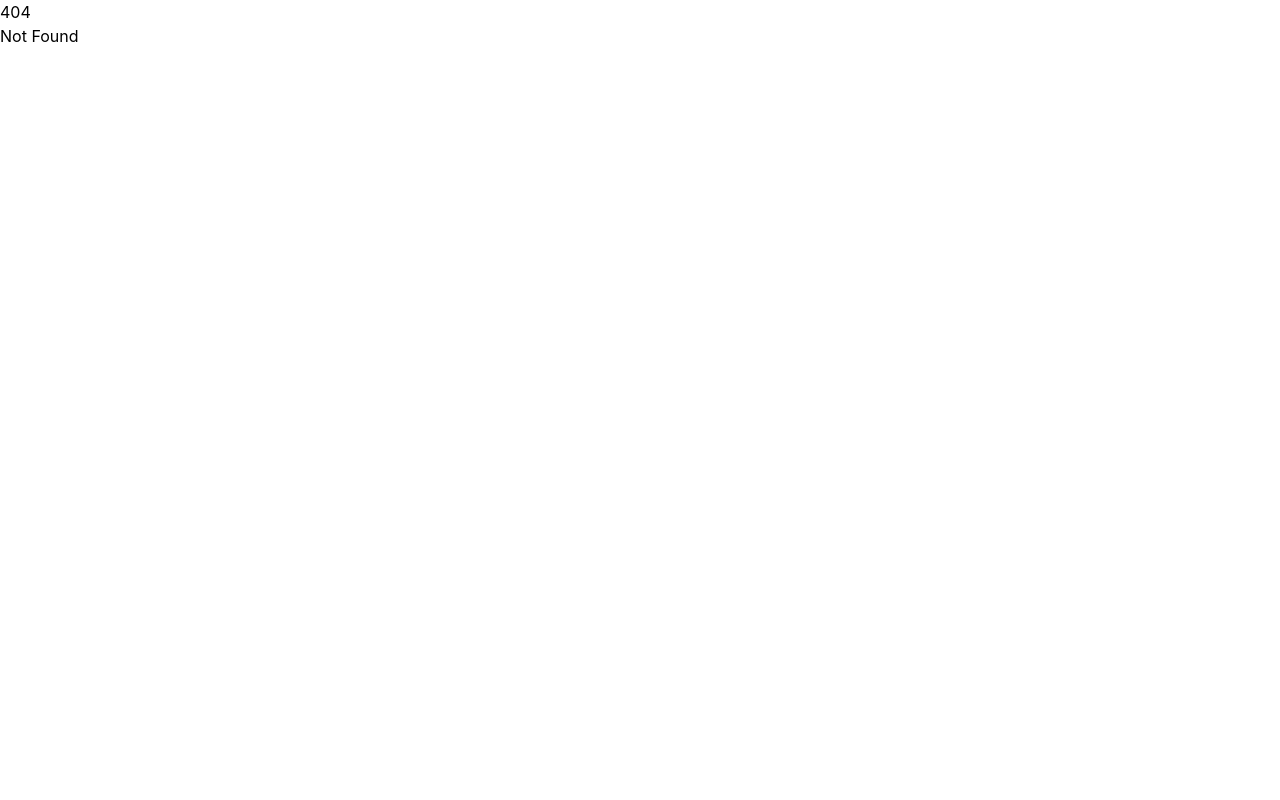
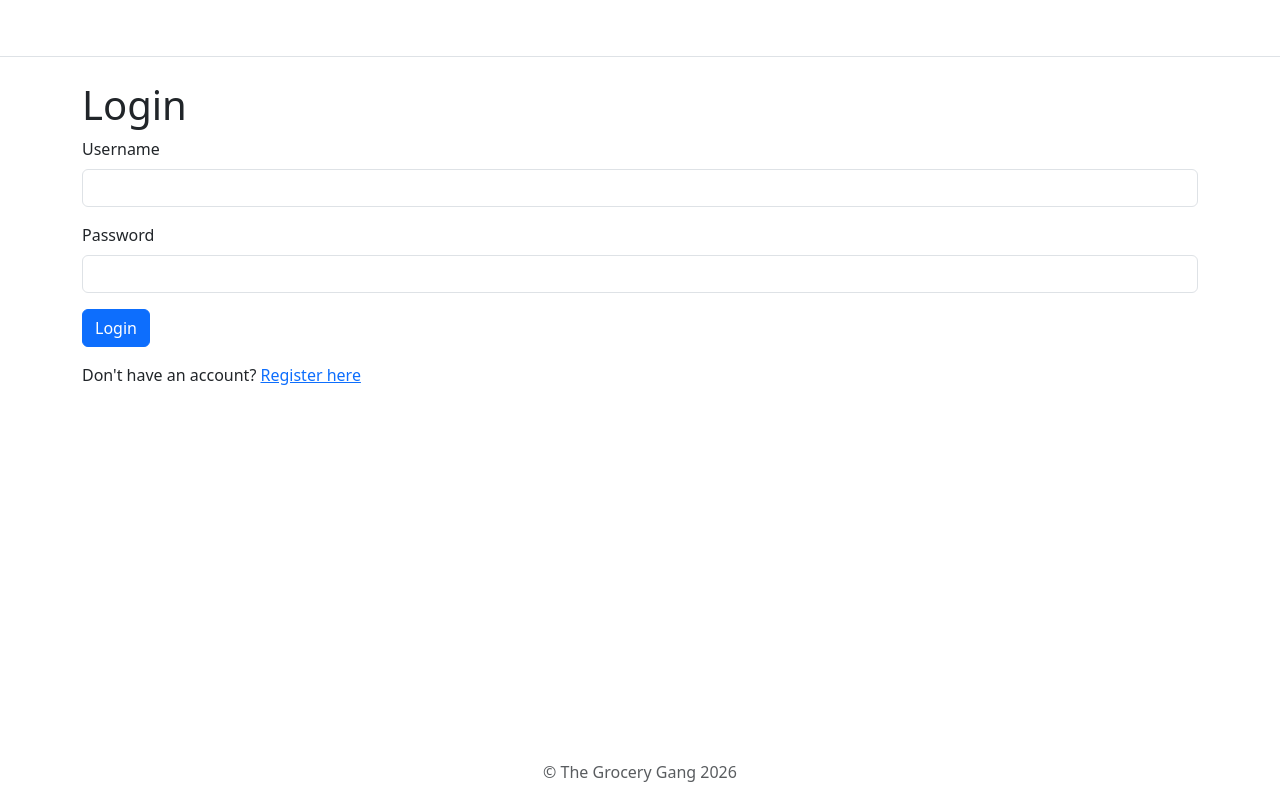
Before and after one commit to kinderhead/CSCI3308-Project, a SvelteKit app in the folder ProjectSourceCode/: page /login in a window 1280 px wide. Before the commit this address had no page. Built offline with nearby package versions, Linux system fonts and the light colour scheme.

Commit message:
Login pages with sveltekit

```diff
--- a/ProjectSourceCode/package.json
+++ b/ProjectSourceCode/package.json
@@ -20,6 +20,7 @@
 		"@sveltejs/kit": "^3.0.0",
 		"@sveltejs/vite-plugin-svelte": "^7.2.0",
 		"@tailwindcss/vite": "^4.3.0",
+		"bootstrap": "^5.3.8",
 		"svelte": "^5.57.2",
 		"svelte-check": "^4.6.0",
 		"tailwindcss": "^4.3.0",
--- a/ProjectSourceCode/src/app.html
+++ b/ProjectSourceCode/src/app.html
@@ -4,9 +4,13 @@
 		<meta charset="utf-8" />
 		<meta name="viewport" content="width=device-width, initial-scale=1" />
 		<meta name="text-scale" content="scale" />
+        <title>GrocerWees</title>
 		%sveltekit.head%
 	</head>
 	<body data-sveltekit-preload-data="hover">
 		<div style="display: contents">%sveltekit.body%</div>
+        <script src="https://cdn.jsdelivr.net/npm/bootstrap@5.3.8/dist/js/bootstrap.bundle.min.js"
+            integrity="sha384-FKyoEForCGlyvwx9Hj09JcYn3nv7wiPVlz7YYwJrWVcXK/BmnVDxM+D2scQbITxI"
+            crossorigin="anonymous"></script>
 	</body>
 </html>
--- a/ProjectSourceCode/src/routes/+layout.svelte
+++ b/ProjectSourceCode/src/routes/+layout.svelte
@@ -2,6 +2,7 @@
 	import './layout.css';
 	import favicon from '#lib/assets/favicon.svg';
 	import type { LayoutProps } from './$types';
+    import 'bootstrap/dist/css/bootstrap.min.css';
 
 	let { children }: LayoutProps = $props();
 </script>
@@ -10,4 +11,34 @@
 	<link rel="icon" href={favicon} />
 </svelte:head>
 
-{@render children()}
+<header>
+    <nav class="navbar navbar-expand-sm border-bottom">
+        <div class="container">
+            <button class="navbar-toggler ms-auto" type="button" data-bs-toggle="collapse"
+                data-bs-target="#navbar-collapse" aria-controls="navbar" aria-expanded="false"
+                aria-label="Toggle navigation">
+                <span class="navbar-toggler-icon"></span>
+            </button>
+            <div class="collapse navbar-collapse" id="navbar-collapse">
+                <ul class="navbar-nav me-auto">
+                    <li class="nav-item">
+                        <a class="nav-link" href="/discover">Discover</a>
+                    </li>
+                </ul>
+                <div class="nav-item me-1">
+                    <a class="nav-link" href="/logout">Log Out</a>
+                </div>
+            </div>
+        </div>
+    </nav>
+</header>
+
+<div class="h-100 flex flex-col">
+    {@render children()}
+</div>
+
+<footer class="text-center text-muted w-100 mt-auto fixed-bottom">
+    <p>
+        &copy; The Grocery Gang 2026
+    </p>
+</footer>
--- /dev/null
+++ b/ProjectSourceCode/src/routes/login/+page.server.ts
@@ -0,0 +1,15 @@
+import type { Actions, PageServerLoad } from './$types';
+
+export const actions = {
+    default: async (event) => {
+        let data = await event.request.formData();
+        console.log(data.get("username"));
+        console.log(data.get("password"));
+
+        event.cookies.set("session_token", "dfkghsdhfjgshjdf");
+    }
+} satisfies Actions;
+
+export const load = (async () => {
+    return {};
+}) satisfies PageServerLoad;
--- /dev/null
+++ b/ProjectSourceCode/src/routes/login/+page.svelte
@@ -0,0 +1,17 @@
+<div class="container mt-4">
+    <!-- need to make a route to login page for below to work -->
+    <h1>Login</h1>
+    <form action="/login" method="POST">
+        <div class="mb-3">
+            <label for="username" class="form-label">Username</label>
+            <input type="text" class="form-control" id="username" name="username" required />
+        </div>
+        <div class="mb-3">
+            <label for="password" class="form-label">Password</label>
+            <input type="password" class="form-control" id="password" name="password" required />
+        </div>
+        <button type="submit" class="btn btn-primary">Login</button>
+    </form>
+    <!-- need to make a route to register page for below to work -->
+    <p class="mt-3">Don't have an account? <a href="/register">Register here</a></p>
+</div>
--- /dev/null
+++ b/package.json
@@ -0,0 +1,5 @@
+{
+  "devDependencies": {
+    "bootstrap": "^5.3.8"
+  }
+}
```
Also changed, not shown: ProjectSourceCode/src/routes/+page.svelte (line endings or trailing spaces), 2 other files (tests, documents, lock files or other folders).
